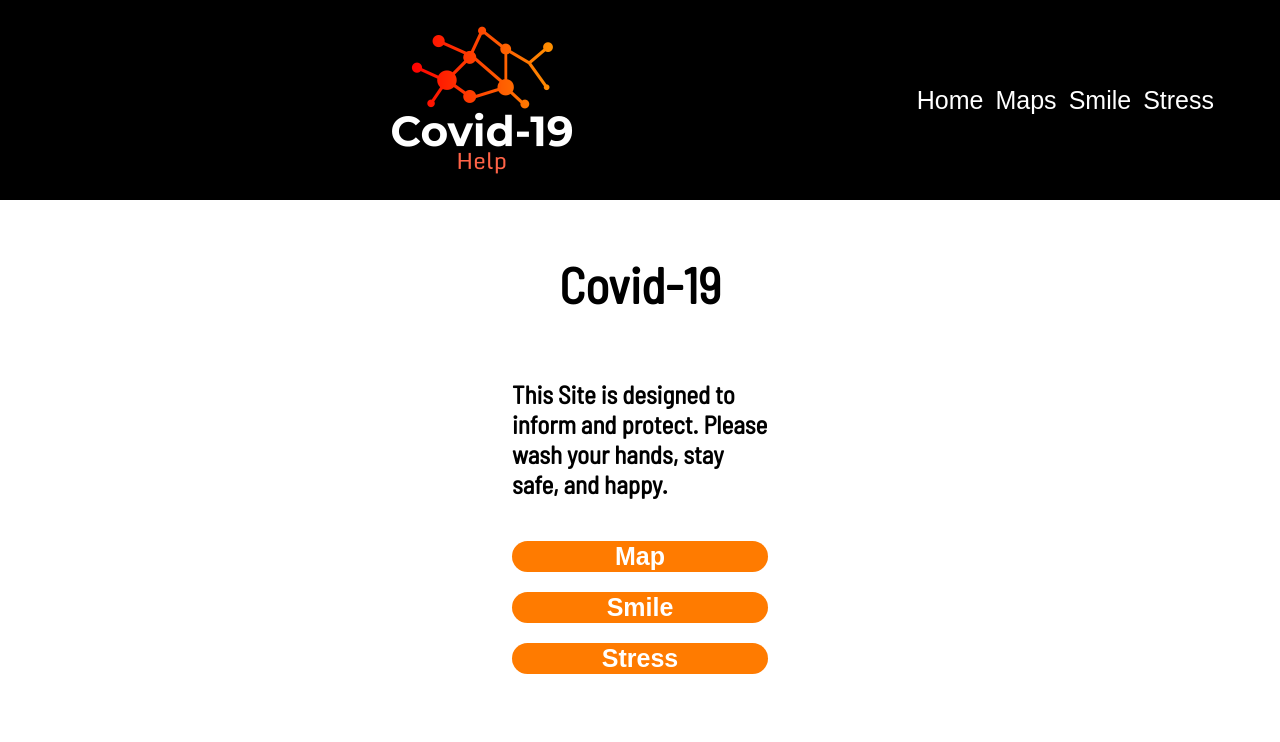
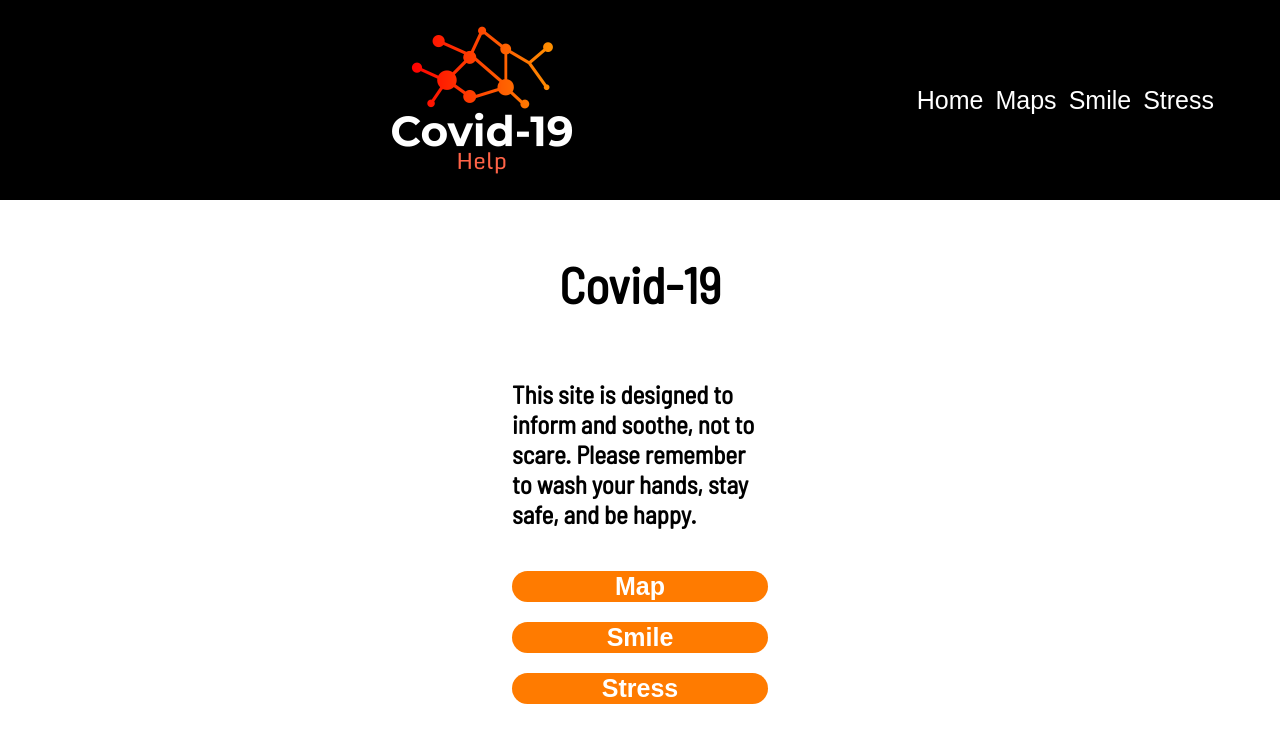
Before and after one commit to Jsantos107/COVID19-help, a React (Create React App) app: page / in a window 1280 px wide. Shown: the top 742 px of the page. Built offline with nearby package versions, Linux system fonts and the light colour scheme; no server answers; what google-maps-react would draw is missing.

Commit message:
adding readMe

```diff
--- a/src/components/HomePage.js
+++ b/src/components/HomePage.js
@@ -7,7 +7,7 @@ export default function CountryInfo(){
         <div className="home-page">
             <h1>Covid-19</h1>
             <br></br>
-            <p>This Site is designed to inform and protect. Please wash your hands, stay safe, and happy.</p>
+            <p>This site is designed to inform and soothe, not to scare. Please remember to wash your hands, stay safe, and be happy.</p>
             <br></br>
             <button>
                 <Link to='/map'  style={{textDecoration:'none', color:'white', fontWeight:'900'}}>Map</Link>
--- a/src/components/ShowSmile.js
+++ b/src/components/ShowSmile.js
@@ -13,7 +13,7 @@ export default function ShowSmile({photoInfo, selectPhoto, jokeInfo, selectJoke,
             selectJoke(jokeInfo)
         }
         else{
-            const joke = {joke: "Something went wrong please reload the page to try again."}
+            const joke = {joke: "Something went wrong, please smile again."}
             selectPhoto(photo)
             selectJoke(joke)
         }
```
Also changed, not shown: 1 other file (tests, documents, lock files or other folders).
